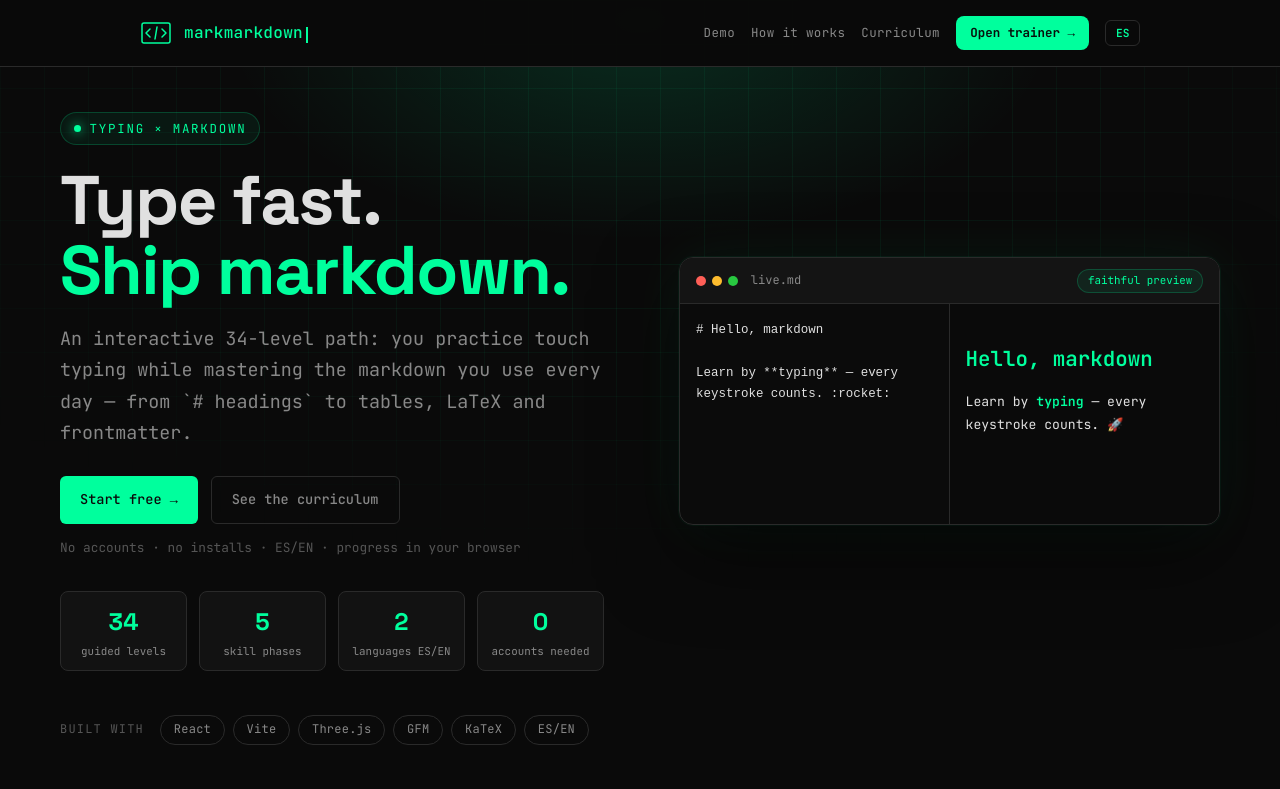
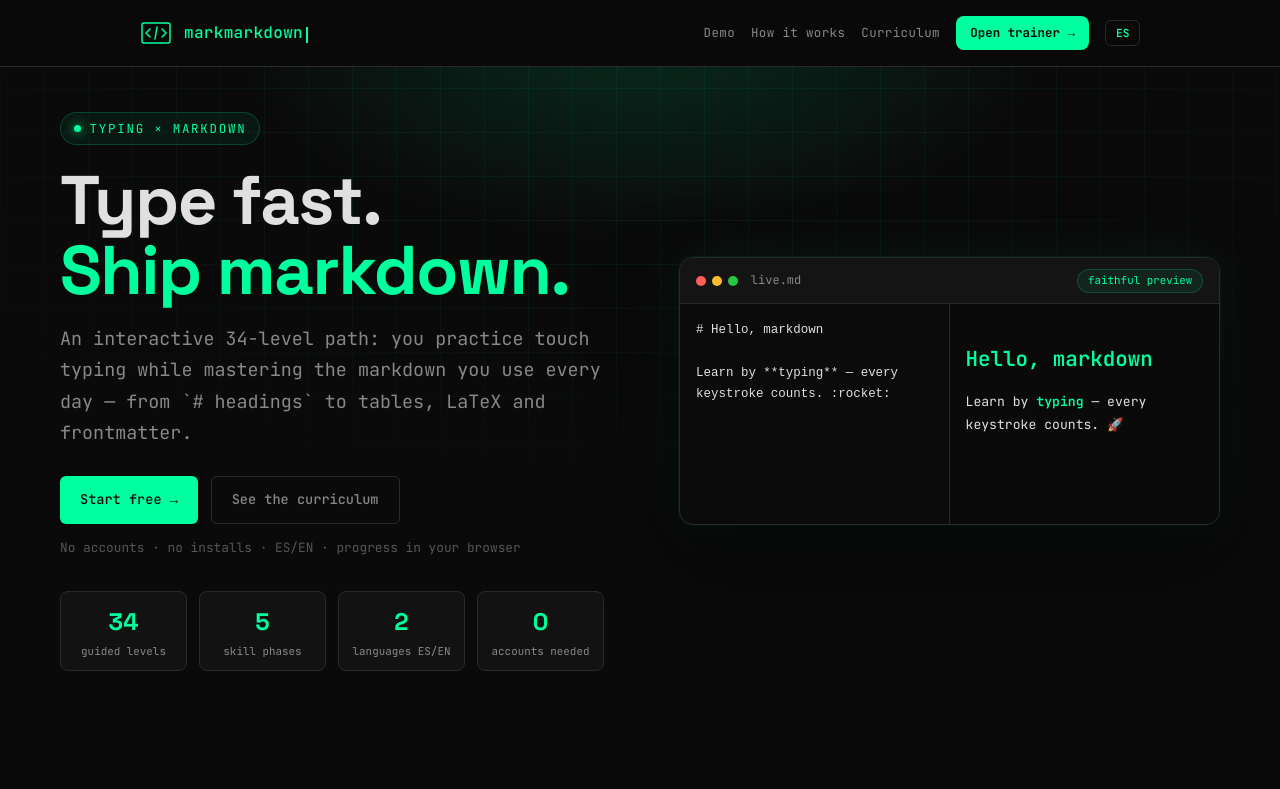
Before and after one commit to alejandrovazquezdev/markmarkdown, a React (Vite) app: page / in a window 1280 px wide. Shown: the top 789 px of the page. Built offline with nearby package versions, Linux system fonts and the light colour scheme.

Commit message:
Quita menciones al stack en la landing (tira built-with + nota footer)

```diff
--- a/src/pages/Landing.jsx
+++ b/src/pages/Landing.jsx
@@ -98,8 +98,6 @@ function useTypewriter(text, { speed = 34, pause = 2600 } = {}) {
   return { out, done }
 }
 
-const STACK = ['React', 'Vite', 'Three.js', 'GFM', 'KaTeX', 'ES/EN']
-
 export default function Landing() {
   const { lang, t, toggleLang } = useLanguage()
   const c = landingCopy[lang] ?? landingCopy.es
@@ -179,14 +177,6 @@ export default function Landing() {
             </div>
           </div>
 
-          <div className="stack-strip">
-            <span className="stack-label">{c.stackLabel}</span>
-            <ul>
-              {STACK.map((s) => (
-                <li key={s}>{s}</li>
-              ))}
-            </ul>
-          </div>
         </header>
 
         {/* DEMO */}
--- a/src/pages/landingCopy.js
+++ b/src/pages/landingCopy.js
@@ -24,7 +24,7 @@ export const landingCopy = {
       { num: '2', label: 'idiomas ES/EN' },
       { num: '0', label: 'cuentas que crear' },
     ],
-    stackLabel: 'construido con',
+    footerNote: 'markmarkdown — vazquezalejandro.com',
     demoKicker: '// demo en vivo',
     demoTitle: 'Escribes markdown. Ves markdown.',
     demoSub:
@@ -59,7 +59,6 @@ export const landingCopy = {
     footerTag: 'practica typing · domina markdown',
     footerTrainer: 'Abrir trainer',
     footerRepo: 'GitHub',
-    footerNote: 'Hecho con React + Three.js · servido desde vazquezalejandro.com',
   },
   en: {
     navDemo: 'Demo',
@@ -83,7 +82,6 @@ export const landingCopy = {
       { num: '2', label: 'languages ES/EN' },
       { num: '0', label: 'accounts needed' },
     ],
-    stackLabel: 'built with',
     demoKicker: '// live demo',
     demoTitle: 'You type markdown. You see markdown.',
     demoSub:
@@ -118,7 +116,7 @@ export const landingCopy = {
     footerTag: 'practice typing · master markdown',
     footerTrainer: 'Open trainer',
     footerRepo: 'GitHub',
-    footerNote: 'Built with React + Three.js · served from vazquezalejandro.com',
+    footerNote: 'markmarkdown — vazquezalejandro.com',
   },
 }
 
--- a/src/styles/landing.css
+++ b/src/styles/landing.css
@@ -278,38 +278,6 @@
   color: var(--terminal-green);
   font-size: 0.8rem;
   padding: 0.5rem 0;
-}
-
-.stack-strip {
-  position: relative;
-  max-width: 1160px;
-  margin: 2.75rem auto 0;
-  display: flex;
-  align-items: center;
-  gap: 1rem;
-  flex-wrap: wrap;
-  color: var(--text-muted);
-  font-size: 0.75rem;
-  letter-spacing: 0.1em;
-  text-transform: uppercase;
-}
-
-.stack-strip ul {
-  display: flex;
-  gap: 0.5rem;
-  flex-wrap: wrap;
-  list-style: none;
-  margin: 0;
-  padding: 0;
-}
-
-.stack-strip li {
-  border: 1px solid var(--border);
-  border-radius: 999px;
-  padding: 0.3rem 0.8rem;
-  color: var(--text-secondary);
-  text-transform: none;
-  letter-spacing: 0.02em;
 }
 
 /* ---------- SECTIONS ---------- */
```
Also changed, not shown: 7 other files (tests, documents, lock files or other folders).
